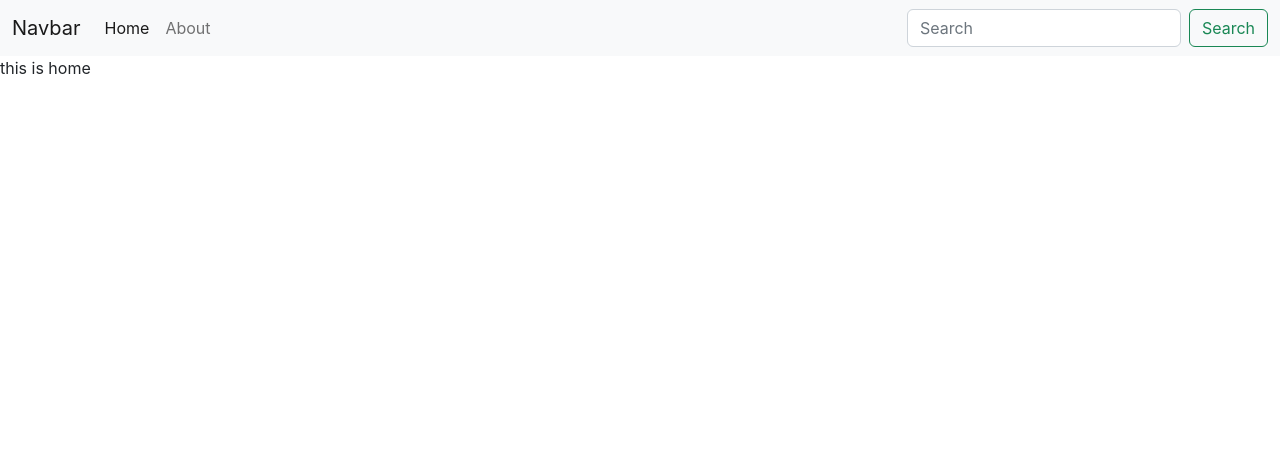
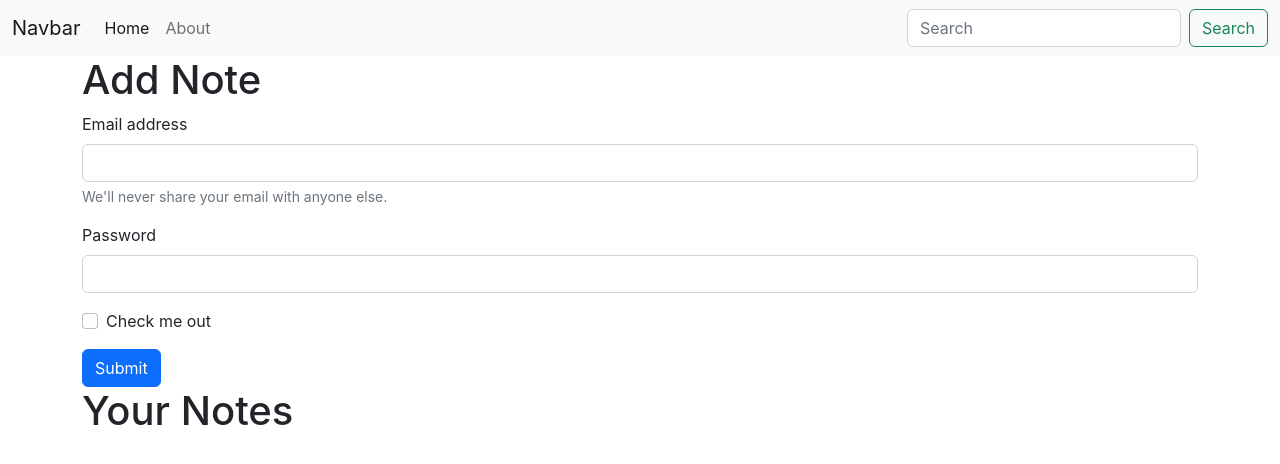
Before and after one commit to gak92/my-notebook, a React (Create React App) app: page / in a window 1280 px wide. Shown: the top 464 px of the page. Built offline with nearby package versions, Linux system fonts and the light colour scheme.

Commit message:
Update Navbar to highlight active page, and add form to home page

```diff
--- a/src/App.js
+++ b/src/App.js
@@ -11,10 +11,12 @@
       <NoteState>
         <Router>
           <Navbar />
-          <Routes>
-            <Route path='/about' element={<About />} />
-            <Route path='/' element={<Home />} />
-          </Routes>
+          <div className='container'>
+            <Routes>
+              <Route path='/about' element={<About />} />
+              <Route path='/' element={<Home />} />
+            </Routes>
+          </div>
         </Router>
       </NoteState>
     </div>
--- a/src/components/Home.js
+++ b/src/components/Home.js
@@ -3,7 +3,24 @@
 const Home = () => {
   return (
     <div>
-      this is home
+      <h1>Add Note</h1>
+      <form>
+  <div className="mb-3">
+    <label for="exampleInputEmail1" className="form-label">Email address</label>
+    <input type="email" className="form-control" id="exampleInputEmail1" aria-describedby="emailHelp" />
+    <div id="emailHelp" className="form-text">We'll never share your email with anyone else.</div>
+  </div>
+  <div className="mb-3">
+    <label for="exampleInputPassword1" className="form-label">Password</label>
+    <input type="password" className="form-control" id="exampleInputPassword1" />
+  </div>
+  <div className="mb-3 form-check">
+    <input type="checkbox" className="form-check-input" id="exampleCheck1" />
+    <label className="form-check-label" for="exampleCheck1">Check me out</label>
+  </div>
+  <button type="submit" className="btn btn-primary">Submit</button>
+</form>
+      <h1>Your Notes</h1>
     </div>
   )
 }
--- a/src/components/Navbar.js
+++ b/src/components/Navbar.js
@@ -1,7 +1,13 @@
-import React from 'react';
-import { Link } from 'react-router-dom';
+import React, { useEffect } from 'react';
+import { Link, useLocation } from 'react-router-dom';
 
 const Navbar = () => {
+  let location = useLocation();
+
+  useEffect(()=>{
+    console.log(location);
+  }, [location]);
+
   return (
     <div>
       <nav className="navbar navbar-expand-lg bg-light">
@@ -23,12 +29,13 @@
           <div className="collapse navbar-collapse" id="navbarSupportedContent">
             <ul className="navbar-nav me-auto mb-2 mb-lg-0">
               <li className="nav-item">
-                <Link className="nav-link active" aria-current="page" to="/">
+                <Link className={`nav-link ${location.pathname === '/' ? "active" : ""}`}
+                  aria-current="page" to="/">
                   Home
                 </Link>
               </li>
               <li className="nav-item">
-                <Link className="nav-link" to="/about">
+                <Link className={`nav-link ${location.pathname === '/about' ? "active" : ""}`} to="/about">
                   About
                 </Link>
               </li>
```
